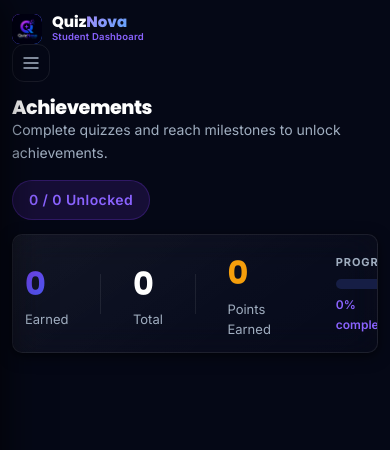
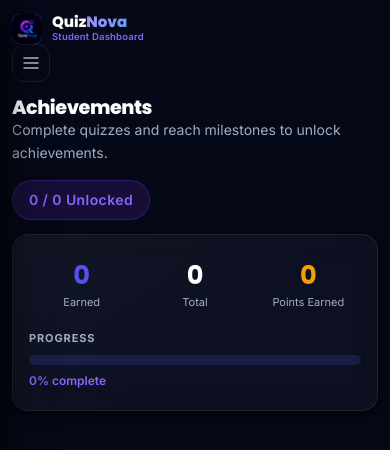
Before and after one commit to mahantheshganiga05/QuizNova, a Flask app: page /dashboard/achievements in a window 390 px wide. Shown: the top 450 px of the page. Run offline with Flask 3, Linux system fonts and the light colour scheme; the visitor is signed in with stand-in values (Sample User, id 1); data that the repository does not hold is empty; some libraries are stand-ins or nearby versions.

Commit message:
Embed scoped mobile achievements style block and add v4 cache-buster to fix mobile progress section positioning

```diff
--- a/templates/dashboard/achievements.html
+++ b/templates/dashboard/achievements.html
@@ -2,7 +2,154 @@
 {% block title %}Achievements — QuizNova{% endblock %}
 {% block navbar %}{% endblock %}
 {% block footer %}{% endblock %}
-{% block extra_css %}<link rel="stylesheet" href="{{ url_for('static', filename='css/dashboard.css') }}">{% endblock %}
+{% block extra_css %}
+<link rel="stylesheet" href="{{ url_for('static', filename='css/dashboard.css') }}?v=20260816_v4">
+<style>
+/* Scoped Achievements CSS */
+.achievements-summary {
+  display: flex;
+  align-items: center;
+  gap: 24px;
+  padding: 24px;
+  border-radius: 16px;
+  background: var(--bg-card, rgba(255,255,255,0.03));
+  border: 1px solid var(--border, rgba(255,255,255,0.08));
+  margin-bottom: 24px;
+  width: 100%;
+  box-sizing: border-box;
+}
+.ach-summary-metrics {
+  display: flex;
+  align-items: center;
+  gap: 24px;
+}
+.ach-summary-col { text-align: left; }
+.ach-summary-divider { width: 1px; height: 40px; background: var(--border, rgba(255,255,255,0.1)); }
+.ach-summary-progress { flex: 1; padding-left: 24px; }
+.ach-summary-val { font-family: var(--font-display); font-size: 2rem; font-weight: 700; }
+.ach-summary-label { font-size: 13px; color: var(--text-2); }
+
+.achievements-grid {
+  display: grid;
+  grid-template-columns: repeat(auto-fill, minmax(150px, 1fr));
+  gap: 16px;
+}
+
+@media (max-width: 767px) {
+  .achievements-summary {
+    display: flex !important;
+    flex-direction: column !important;
+    align-items: stretch !important;
+    padding: 20px 16px !important;
+    gap: 16px !important;
+    border-radius: 16px !important;
+    margin-bottom: 16px !important;
+    width: 100% !important;
+    max-width: 100% !important;
+    box-sizing: border-box !important;
+    overflow: hidden !important;
+  }
+  .ach-summary-metrics {
+    display: grid !important;
+    grid-template-columns: repeat(3, minmax(0, 1fr)) !important;
+    gap: 8px !important;
+    width: 100% !important;
+    text-align: center !important;
+    box-sizing: border-box !important;
+  }
+  .ach-summary-col {
+    text-align: center !important;
+  }
+  .ach-summary-divider {
+    display: none !important;
+  }
+  .ach-summary-val {
+    font-size: 1.6rem !important;
+    text-align: center !important;
+  }
+  .ach-summary-label {
+    font-size: 11px !important;
+    text-align: center !important;
+    line-height: 1.2 !important;
+    word-break: break-word !important;
+  }
+  .ach-summary-progress {
+    width: 100% !important;
+    max-width: 100% !important;
+    min-width: 0 !important;
+    display: block !important;
+    padding-left: 0 !important;
+    margin-top: 4px !important;
+    box-sizing: border-box !important;
+  }
+  .ach-progress-bar-wrap {
+    height: 10px !important;
+    width: 100% !important;
+    max-width: 100% !important;
+  }
+  .achievements-grid {
+    display: grid !important;
+    grid-template-columns: repeat(2, minmax(0, 1fr)) !important;
+    gap: 10px !important;
+    width: 100% !important;
+    box-sizing: border-box !important;
+  }
+  .achievement-card {
+    display: flex !important;
+    flex-direction: column !important;
+    align-items: center !important;
+    text-align: center !important;
+    padding: 12px 8px !important;
+    gap: 6px !important;
+    border-radius: 12px !important;
+    width: 100% !important;
+    min-width: 0 !important;
+    box-sizing: border-box !important;
+  }
+  .ach-icon-wrap {
+    width: 44px !important;
+    height: 44px !important;
+    margin: 0 auto 2px auto !important;
+  }
+  .ach-icon-wrap svg {
+    width: 20px !important;
+    height: 20px !important;
+  }
+  .ach-name {
+    font-size: 12px !important;
+    font-weight: 700 !important;
+    line-height: 1.25 !important;
+    word-break: break-word !important;
+  }
+  .ach-desc {
+    font-size: 10px !important;
+    line-height: 1.35 !important;
+    color: var(--text-2) !important;
+    word-break: break-word !important;
+  }
+  .ach-pts {
+    font-size: 10px !important;
+    padding: 2px 8px !important;
+    margin-top: auto !important;
+  }
+}
+
+@media (max-width: 380px) {
+  .achievements-grid {
+    gap: 8px !important;
+  }
+  .achievement-card {
+    padding: 10px 6px !important;
+  }
+  .ach-name {
+    font-size: 11px !important;
+  }
+  .ach-desc {
+    font-size: 9.5px !important;
+  }
+}
+</style>
+{% endblock %}
 
 {% block content %}
 {% set earned_ids = earned | map(attribute='achievement_id') | list %}
```
